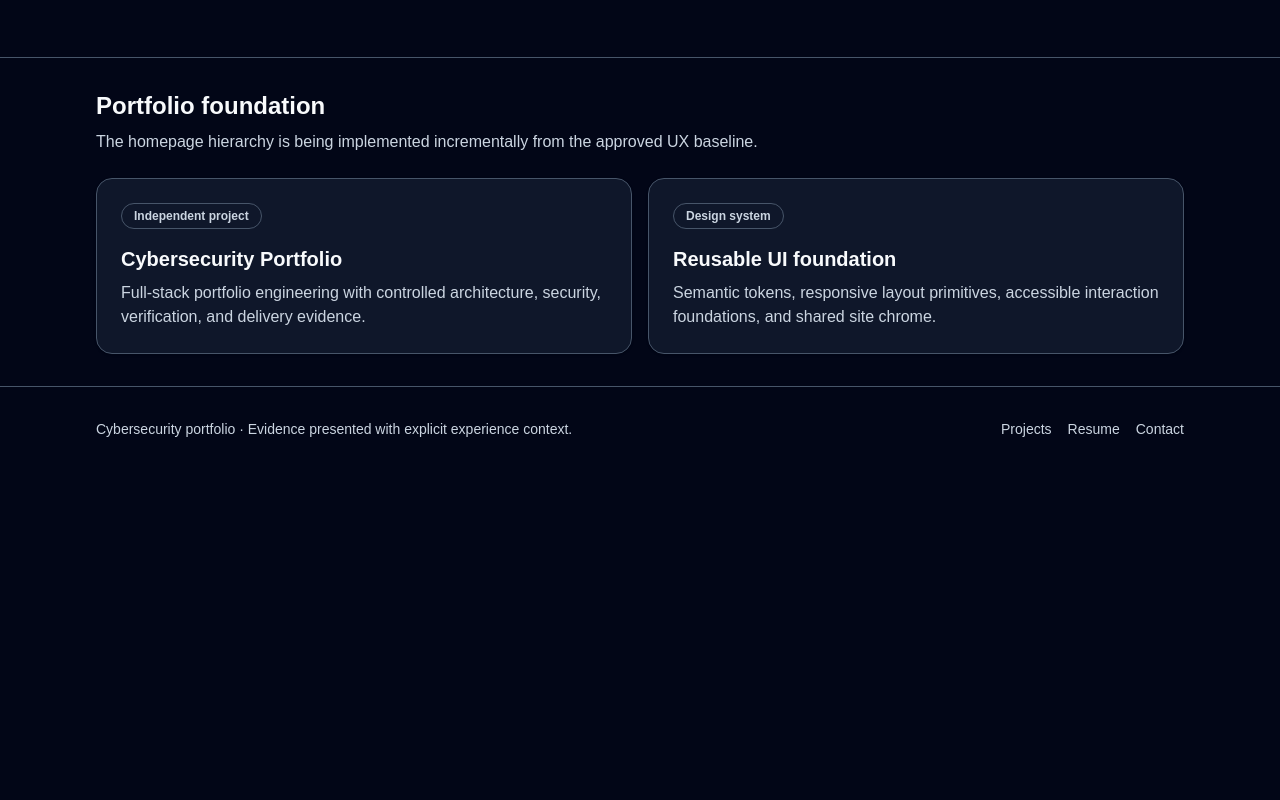
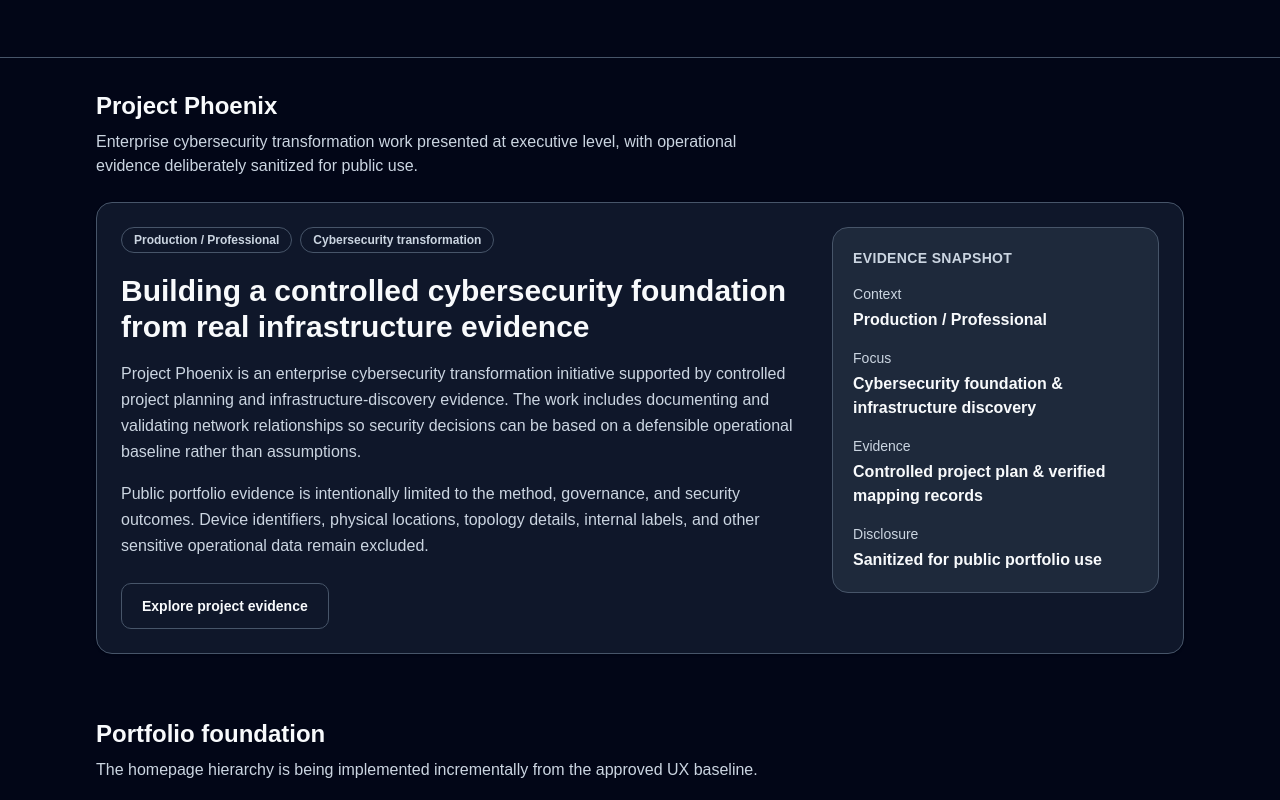
Before and after one commit to HexeCalibre/My-Portfolio, a Next.js app: page / in a window 1280 px wide. Shown: the part 640-1440 px from the top of the page. Before the commit the page ends 1111 px from the top, so only its background shows below. Built offline with nearby package versions, Linux system fonts and the light colour scheme.

Commit message:
WBS 4.2: Project Phoenix executive showcase (#12)

```diff
--- a/src/app/page.tsx
+++ b/src/app/page.tsx
@@ -37,6 +37,61 @@ export default function Home() {
 
       <Container>
         <Section
+          title="Project Phoenix"
+          description="Enterprise cybersecurity transformation work presented at executive level, with operational evidence deliberately sanitized for public use."
+        >
+          <Card>
+            <div className="grid gap-8 lg:grid-cols-[minmax(0,1.35fr)_minmax(16rem,0.65fr)] lg:items-start">
+              <div>
+                <div className="flex flex-wrap gap-2">
+                  <Badge>Production / Professional</Badge>
+                  <Badge>Cybersecurity transformation</Badge>
+                </div>
+                <h3 className="mt-5 text-2xl font-semibold text-foreground sm:text-3xl">
+                  Building a controlled cybersecurity foundation from real infrastructure evidence
+                </h3>
+                <p className="mt-4 max-w-[var(--layout-reading)] leading-relaxed text-muted">
+                  Project Phoenix is an enterprise cybersecurity transformation initiative supported by controlled project planning and infrastructure-discovery evidence. The work includes documenting and validating network relationships so security decisions can be based on a defensible operational baseline rather than assumptions.
+                </p>
+                <p className="mt-4 max-w-[var(--layout-reading)] leading-relaxed text-muted">
+                  Public portfolio evidence is intentionally limited to the method, governance, and security outcomes. Device identifiers, physical locations, topology details, internal labels, and other sensitive operational data remain excluded.
+                </p>
+                <div className="mt-6">
+                  <Link
+                    href="/projects"
+                    className="inline-flex min-h-11 items-center justify-center rounded-md border border-border bg-surface px-5 py-3 text-sm font-semibold text-foreground hover:bg-surface-raised"
+                  >
+                    Explore project evidence
+                  </Link>
+                </div>
+              </div>
+
+              <aside className="rounded-lg border border-border bg-surface-raised p-5" aria-label="Project Phoenix evidence summary">
+                <p className="text-sm font-semibold uppercase tracking-wide text-muted">Evidence snapshot</p>
+                <dl className="mt-4 space-y-4">
+                  <div>
+                    <dt className="text-sm text-muted">Context</dt>
+                    <dd className="mt-1 font-semibold text-foreground">Production / Professional</dd>
+                  </div>
+                  <div>
+                    <dt className="text-sm text-muted">Focus</dt>
+                    <dd className="mt-1 font-semibold text-foreground">Cybersecurity foundation & infrastructure discovery</dd>
+                  </div>
+                  <div>
+                    <dt className="text-sm text-muted">Evidence</dt>
+                    <dd className="mt-1 font-semibold text-foreground">Controlled project plan & verified mapping records</dd>
+                  </div>
+                  <div>
+                    <dt className="text-sm text-muted">Disclosure</dt>
+                    <dd className="mt-1 font-semibold text-foreground">Sanitized for public portfolio use</dd>
+                  </div>
+                </dl>
+              </aside>
+            </div>
+          </Card>
+        </Section>
+
+        <Section
           title="Portfolio foundation"
           description="The homepage hierarchy is being implemented incrementally from the approved UX baseline."
         >
```
